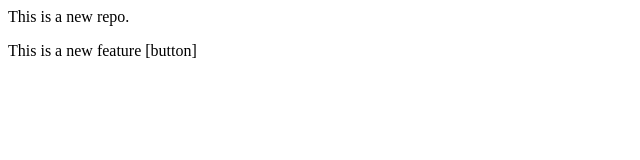
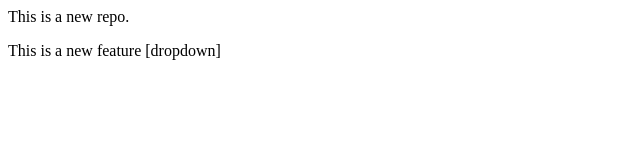
Before and after one commit to student-samratojha/localrepo, a plain HTML site: page index.html in a window 1280 px wide. Shown: the full height of the page, 0-640 px from the left. Drawn offline with Linux system fonts and the light colour scheme.

Commit message:
Add dropdown

```diff
--- a/index.html
+++ b/index.html
@@ -2,5 +2,5 @@
     This is a new repo.
 </p>
 <p>
-    This is a new feature [button]
+    This is a new feature [dropdown]
 </p>
```
